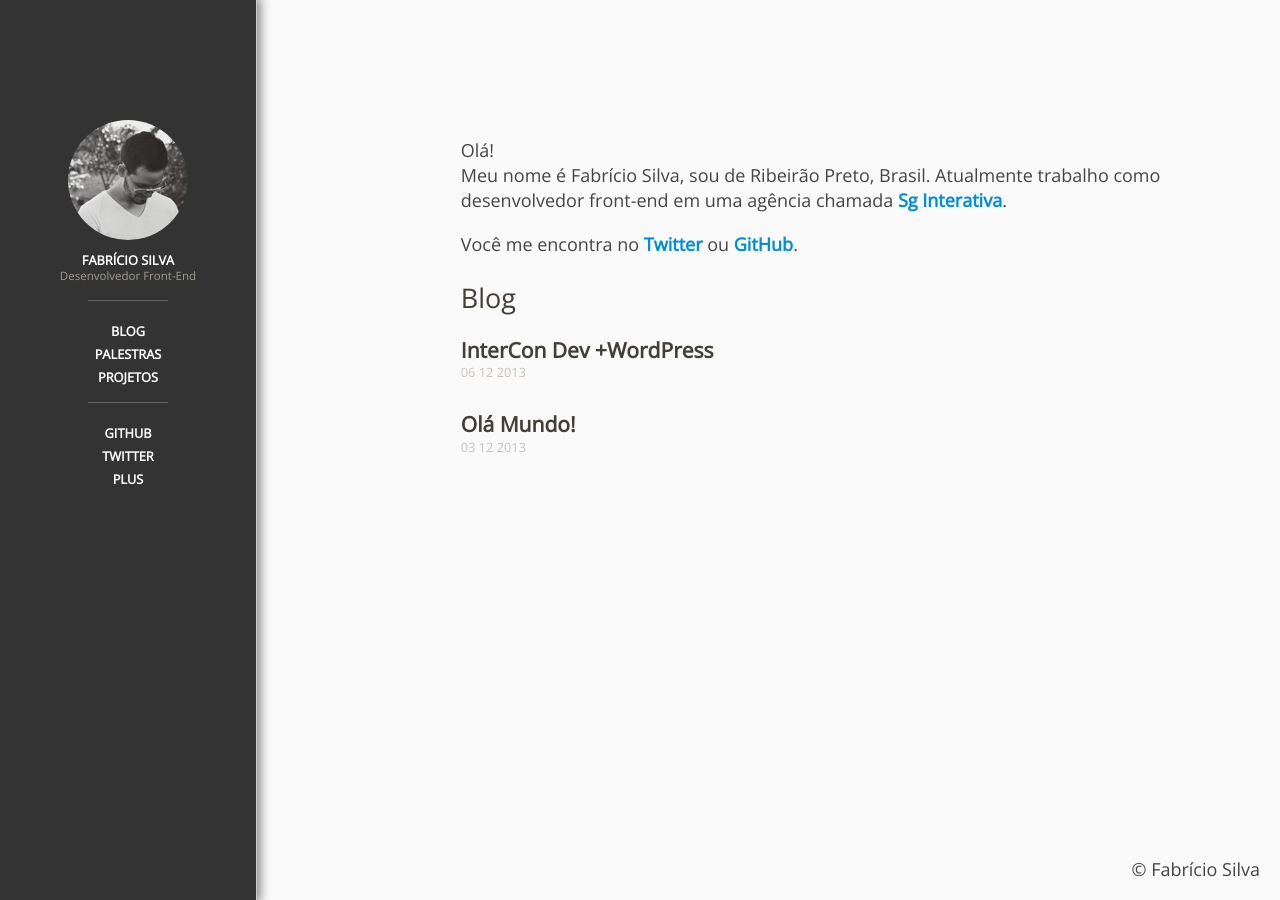
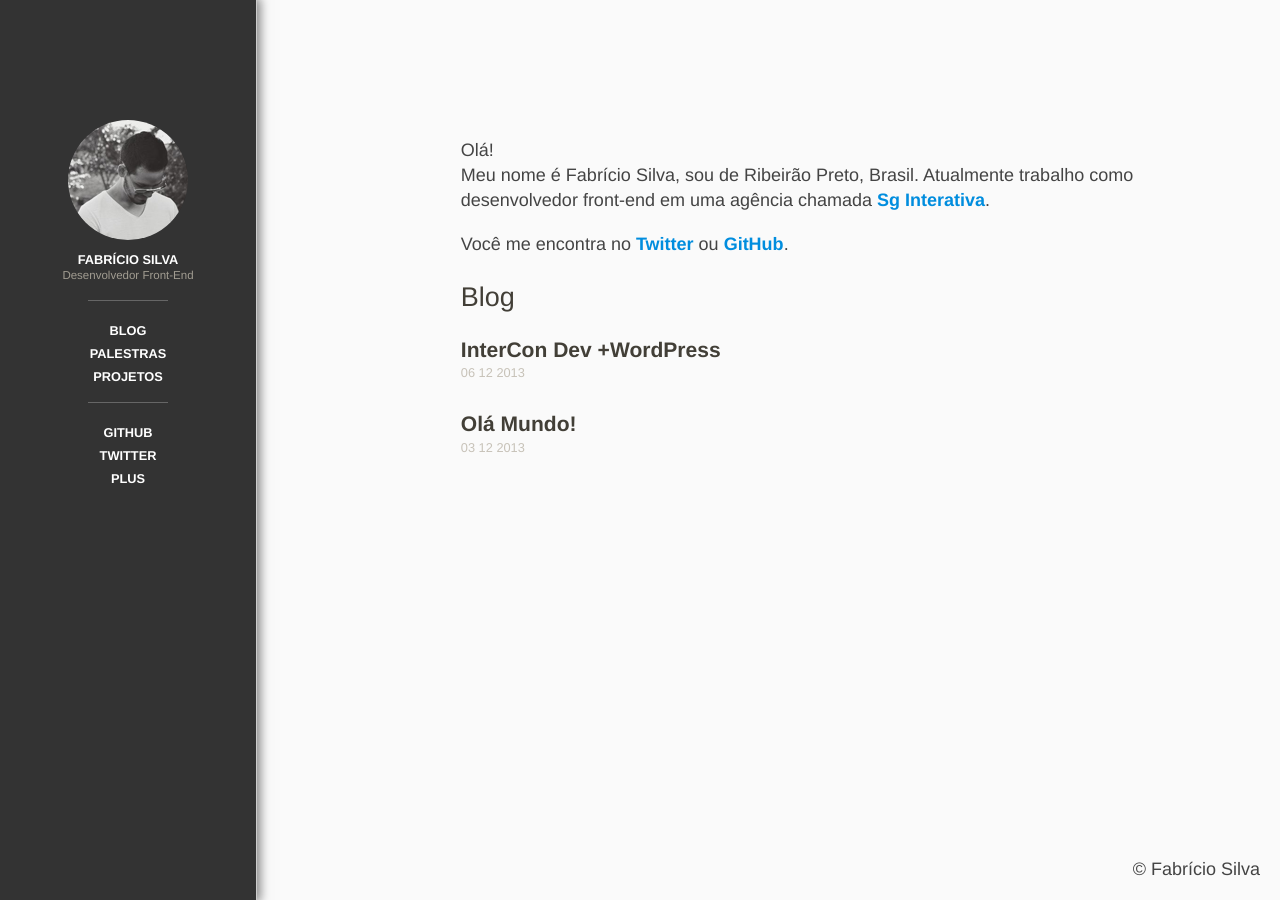
Before and after one commit to fabriciofmsilva/fabriciofmsilva.github.io, a Jekyll site: the page built from index.html, in a window 1280 px wide. Built offline with Jekyll 4.4.1, drawn with Linux system fonts in a browser that asks for light colours; nearby versions of some CDN libraries.

Commit message:
Edit Font

```diff
--- a/_includes/meta.html
+++ b/_includes/meta.html
@@ -21,7 +21,7 @@
 <meta name="viewport" content="width=device-width">
 <link rel="shortcut icon" href="/img/favicon.png">
 <link rel="apple-touch-icon" href="/img/apple-icon-touch.png">
-<link rel="stylesheet" href="http://fonts.googleapis.com/css?family=Open+Sans:400,300">
+<link href='http://fonts.googleapis.com/css?family=Source+Sans+Pro:300,400,600,700' rel='stylesheet' type='text/css'>
 <link rel="stylesheet" href="/css/syntax.css">
 <link rel="stylesheet" href="/css/main.css">
 <script src="/js/vendor/modernizr-2.6.2-respond-1.1.0.min.js"></script>
--- a/css/main.css
+++ b/css/main.css
@@ -541,7 +541,7 @@
 body {
 	background-color: #fafafa;
 	color: #444;
-	font-family: 'Open Sans', Helvetica, Arial, sans-serif;
+	font-family: 'Open Sans Pro', Helvetica, Arial, sans-serif;
 	font-size: 18px;
 	font-weight: 300;
 	line-height: 1.4;
```
